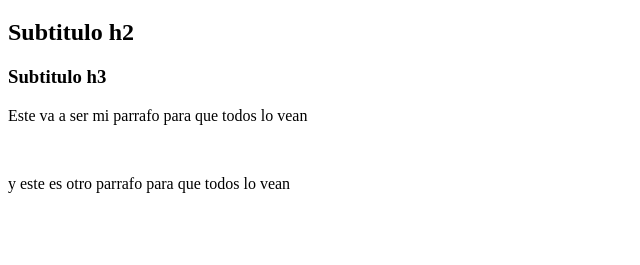
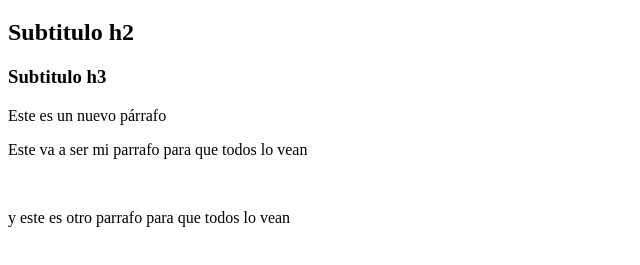
Before and after one commit to dapugliese/primerProyecto, a plain HTML site: page index.html in a window 1280 px wide. Shown: the part 61-326 px from the top of the page, without its empty margins (0-640 px from the left). Drawn offline with Linux system fonts and the light colour scheme.

Commit message:
nueva version

```diff
--- a/index.html
+++ b/index.html
@@ -10,6 +10,8 @@
     <h2>Subtitulo h2</h2>
     <h3>Subtitulo h3</h3>
 
+    <p>Este es un nuevo párrafo</p>
+
 
     <script src="./codigo.js"></script>
 
```
